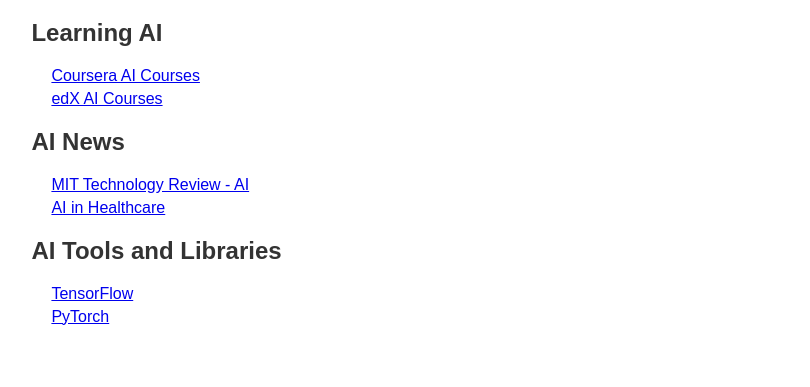
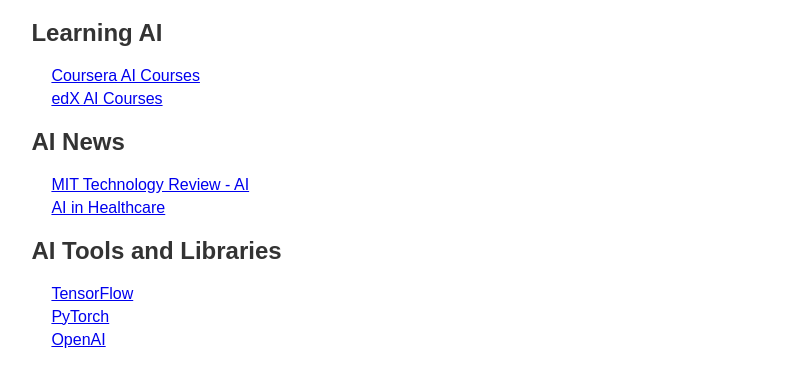
Before and after one commit to pingfanfan/AI-tools, a plain HTML site: page index.html in a window 1280 px wide. Shown: the part 61-448 px from the top of the page, without its empty margins (103-913 px from the left). Drawn offline with Linux system fonts and the light colour scheme.

Commit message:
Update index.html

```diff
--- a/index.html
+++ b/index.html
@@ -37,6 +37,8 @@
             <div class="links">
                 <div class="link"><a href="https://www.tensorflow.org/">TensorFlow</a></div>
                 <div class="link"><a href="https://pytorch.org/">PyTorch</a></div>
+                <div class="link"><a href="https://openai.com/">OpenAI</a></div>
+
             </div>
         </div>
         <!-- Additional content can be added here -->
```
